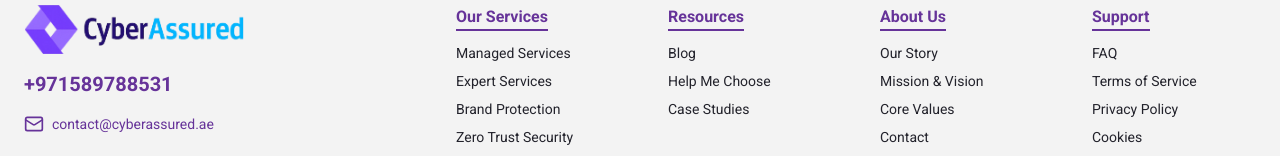
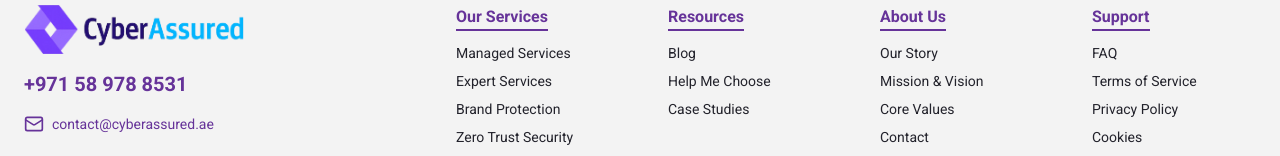
Before and after one commit to monoMonu/CyberAssured, a Next.js app: page / in a window 1280 px wide. Shown: the part 5142-5298 px from the top of the page. Built offline with nearby package versions, Linux system fonts and the light colour scheme.

Commit message:
changes-2Jun-v2

```diff
--- a/sections/Footer.tsx
+++ b/sections/Footer.tsx
@@ -26,7 +26,7 @@ const Footer = () => {
               href="tel:+971589788531"
               className="text-primary text-xl font-bold hover:text-secondary transition"
             >
-              +971589788531
+              +971 58 978 8531
             </a>
 
             <a
```
